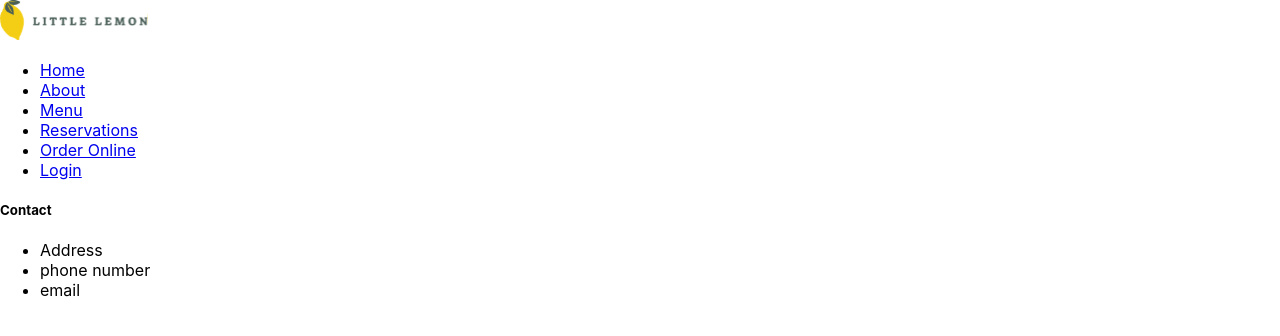
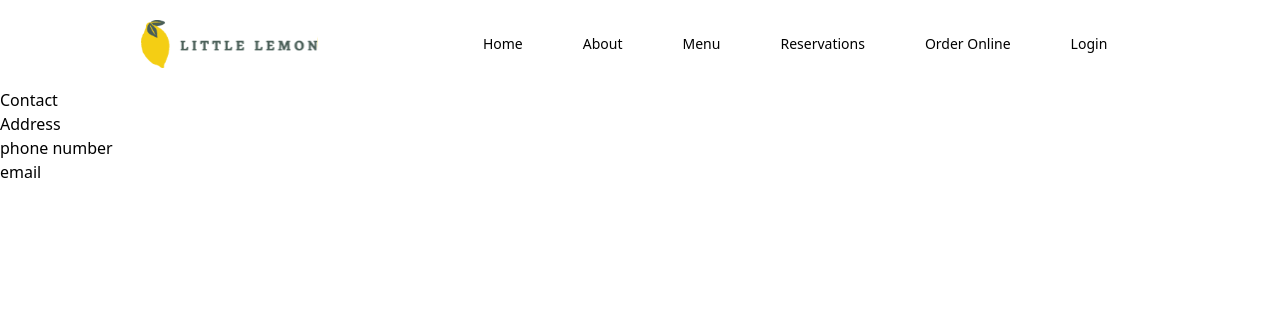
Before and after one commit to iAMSagar44/capstoneproject, a React (Create React App) app: page / in a window 1280 px wide. Shown: the top 336 px of the page. Built offline with nearby package versions, Linux system fonts and the light colour scheme.

Commit message:
Add Tailwind suppport and style the Nav component

```diff
--- /dev/null
+++ b/postcss.config.js
@@ -0,0 +1,6 @@
+module.exports = {
+  plugins: {
+    tailwindcss: {},
+    autoprefixer: {},
+  },
+}
--- a/public/index.html
+++ b/public/index.html
@@ -9,10 +9,6 @@
     <meta name="og:description" content="Little Lemon is a family owned Mediterranean restaurant, focussed on traditional recipes served with a modern twist"/>
     <meta name="og:title" content="Little Lemon"/>
     <meta name="og:image" content="src/assets/Logo.svg"/>
-    <meta
-      name="description"
-      content="Web site created using create-react-app"
-    />
     <link rel="apple-touch-icon" href="%PUBLIC_URL%/logo192.png" />
     <!--
       manifest.json provides metadata used when your web app is installed on a
@@ -29,9 +25,9 @@
       Learn how to configure a non-root public URL by running `npm run build`.
     -->
     <title>React App</title>
+    <link href="https://cdnjs.cloudflare.com/ajax/libs/flowbite/1.6.2/flowbite.min.css" rel="stylesheet" />
   </head>
   <body>
-    <noscript>You need to enable JavaScript to run this app.</noscript>
     <div id="root"></div>
     <!--
       This HTML file is a template.
@@ -43,5 +39,6 @@
       To begin the development, run `npm start` or `yarn start`.
       To create a production bundle, use `npm run build` or `yarn build`.
     -->
+    <script src="https://cdnjs.cloudflare.com/ajax/libs/flowbite/1.6.2/flowbite.min.js"></script>
   </body>
 </html>
--- a/src/components/Nav.js
+++ b/src/components/Nav.js
@@ -3,16 +3,46 @@
 
 export default function Nav() {
     return (
-        <nav>
-            <img src={logo} alt="Logo" />
-            <ul>
-                <li><a href="#/home">Home</a></li>
-                <li><a href="#/about">About</a></li>
-                <li><a href="#/menu">Menu</a></li>
-                <li><a href="#/reservations">Reservations</a></li>
-                <li><a href="#/order">Order Online</a></li>
-                <li><a href="#/login">Login</a></li>
-            </ul>
+        <nav className="bg-white border-gray-200 px-2 sm:px-4 py-2.5 rounded">
+            <div className="container flex flex-wrap items-center justify-evenly mx-auto">
+                <a href="#/" className="flex items-center">
+                    <img src={logo} className="h-8 mr-3 sm:h-12" alt="Little Lemon Logo" />
+                </a>
+                <button data-collapse-toggle="navbar-default" type="button" className="inline-flex items-center p-2 ml-3 text-sm text-gray-500 rounded-lg md:hidden hover:bg-gray-100 focus:outline-none focus:ring-2 focus:ring-gray-200 dark:text-gray-400 dark:hover:bg-gray-700 dark:focus:ring-gray-600" aria-controls="navbar-default" aria-expanded="false">
+                    <span className="sr-only">Open main menu</span>
+                    <svg className="w-6 h-6" aria-hidden="true" fill="currentColor" viewBox="0 0 20 20" xmlns="http://www.w3.org/2000/svg"><path fillRule="evenodd" d="M3 5a1 1 0 011-1h12a1 1 0 110 2H4a1 1 0 01-1-1zM3 10a1 1 0 011-1h12a1 1 0 110 2H4a1 1 0 01-1-1zM3 15a1 1 0 011-1h12a1 1 0 110 2H4a1 1 0 01-1-1z" clipRule="evenodd"></path></svg>
+                </button>
+                <div className="hidden w-full md:block md:w-auto" id="navbar-default">
+                    <ul
+                        className="flex flex-col p-4 mt-4 border border-gray-100 rounded-lg bg-gray-50 md:flex-row md:space-x-8 md:mt-0 md:text-sm md:font-medium md:border-0 md:bg-white dark:bg-gray-800 dark:border-gray-700">
+                        <li>
+                            <a href="#/"
+                                className="block py-2 pl-3 pr-4 text-black hover:text-blue-500"
+                                aria-current="page">Home</a>
+                        </li>
+                        <li>
+                            <a href="#/about"
+                                className="block py-2 pl-3 pr-4 text-black hover:text-blue-500">About</a>
+                        </li>
+                        <li>
+                            <a href="#/menu"
+                                className="block py-2 pl-3 pr-4 text-black hover:text-blue-500">Menu</a>
+                        </li>
+                        <li>
+                            <a href="#/reservations"
+                                className="block py-2 pl-3 pr-4 text-black hover:text-blue-500">Reservations</a>
+                        </li>
+                        <li>
+                            <a href="#/order"
+                                className="block py-2 pl-3 pr-4 text-black hover:text-blue-500">Order Online</a>
+                        </li>
+                        <li>
+                            <a href="#/login"
+                                className="block py-2 pl-3 pr-4 text-black hover:text-blue-500">Login</a>
+                        </li>
+                    </ul>
+                </div>
+            </div>
         </nav>
     )
 }
--- a/src/index.css
+++ b/src/index.css
@@ -1,4 +1,8 @@
-body {
+@tailwind base;
+@tailwind components;
+@tailwind utilities;
+
+/* body {
   margin: 0;
   font-family: -apple-system, BlinkMacSystemFont, 'Segoe UI', 'Roboto', 'Oxygen',
     'Ubuntu', 'Cantarell', 'Fira Sans', 'Droid Sans', 'Helvetica Neue',
@@ -10,4 +14,4 @@
 code {
   font-family: source-code-pro, Menlo, Monaco, Consolas, 'Courier New',
     monospace;
-}
+} */
--- /dev/null
+++ b/tailwind.config.js
@@ -0,0 +1,11 @@
+/** @type {import('tailwindcss').Config} */
+module.exports = {
+  content: [
+    "./src/**/*.{js,jsx,ts,tsx}",
+    'node_modules/flowbite-react/**/*.{js,jsx,ts,tsx}'
+  ],
+  theme: {
+    extend: {},
+  },
+  plugins: []
+}
```
Also changed, not shown: package.json (+7 -0 lines), 1 other file (tests, documents, lock files or other folders).
